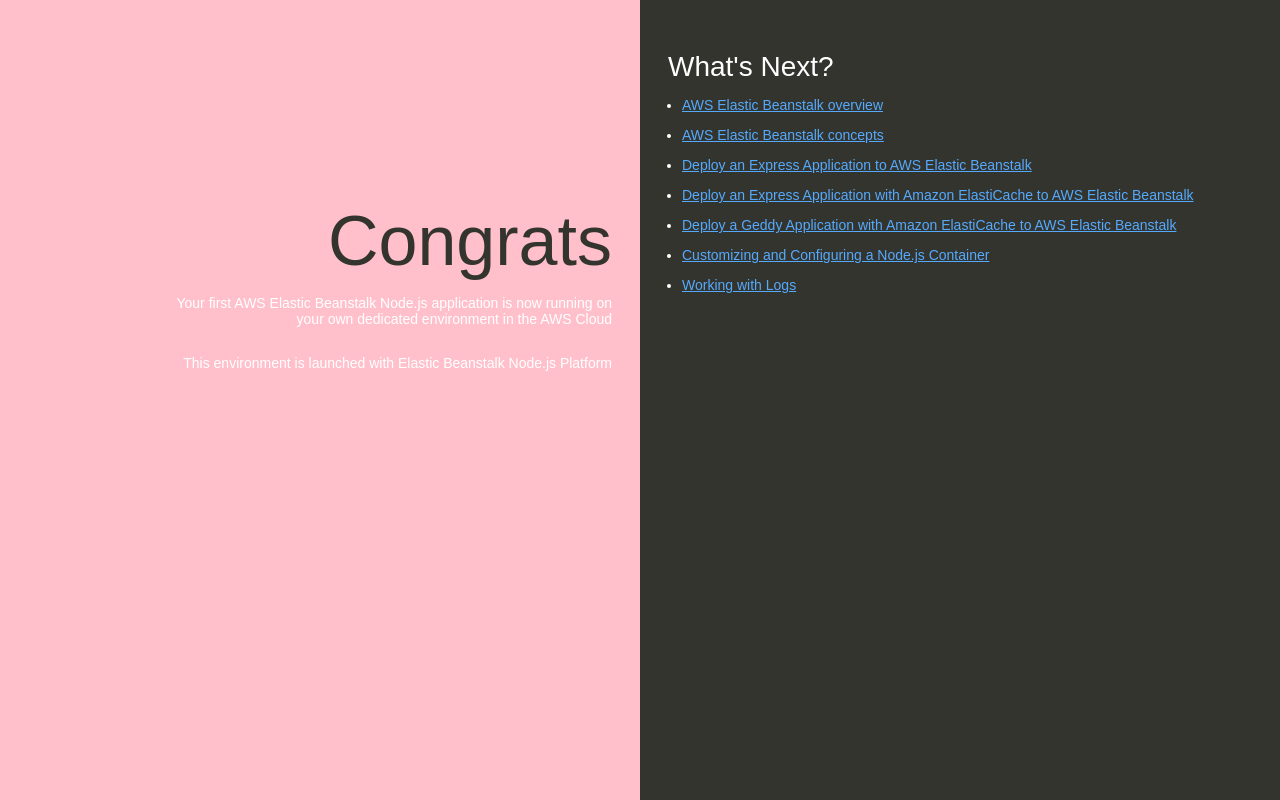
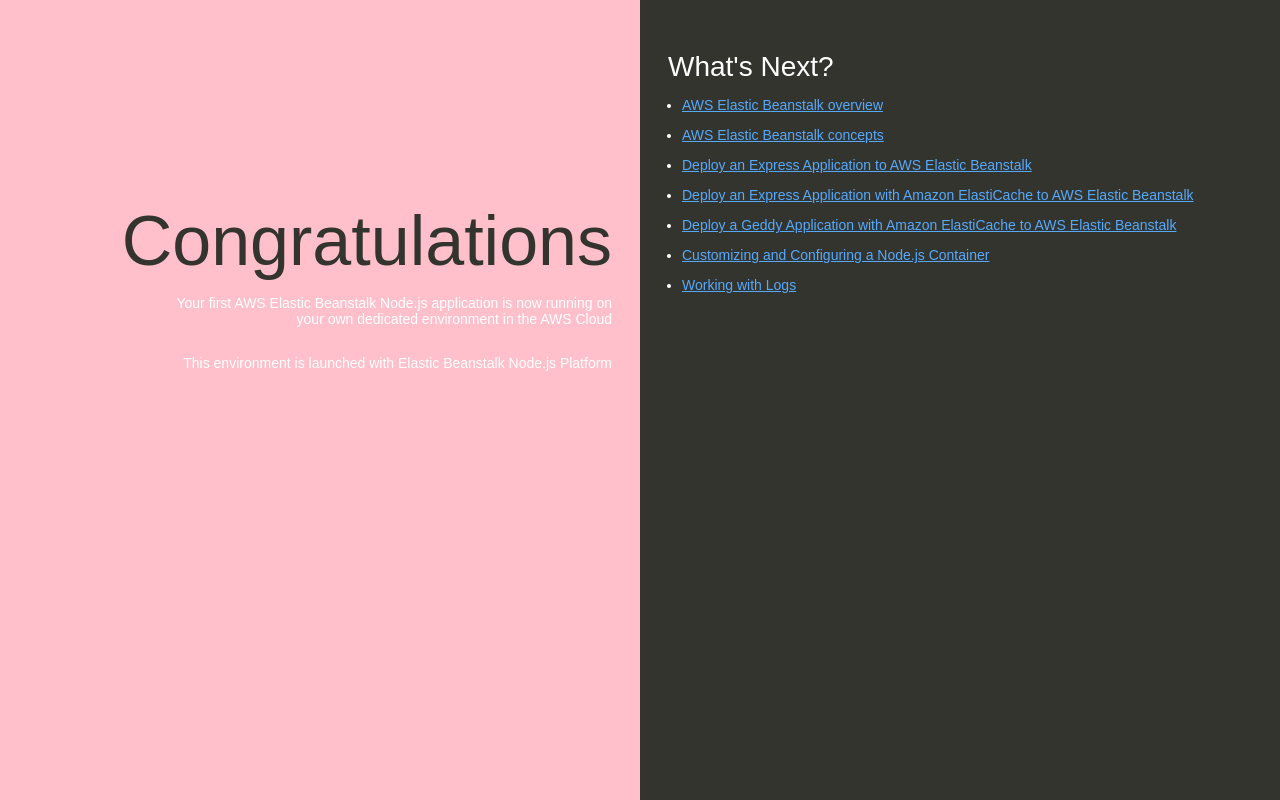
Before and after one commit to sandeepsonihyd/nodejs_app, a website: page index.html in a window 1280 px wide. Drawn offline with Linux system fonts and the light colour scheme.

Commit message:
Update index.html

```diff
--- a/index.html
+++ b/index.html
@@ -74,7 +74,7 @@
   </head>
   <body>
     <div class="textColumn">
-      <h1>Congrats</h1>
+      <h1>Congratulations</h1>
       <p>Your first AWS Elastic Beanstalk Node.js application is now running on your own dedicated environment in the AWS Cloud</p>
       <p>This environment is launched with Elastic Beanstalk Node.js Platform</p>
     </div>
```
